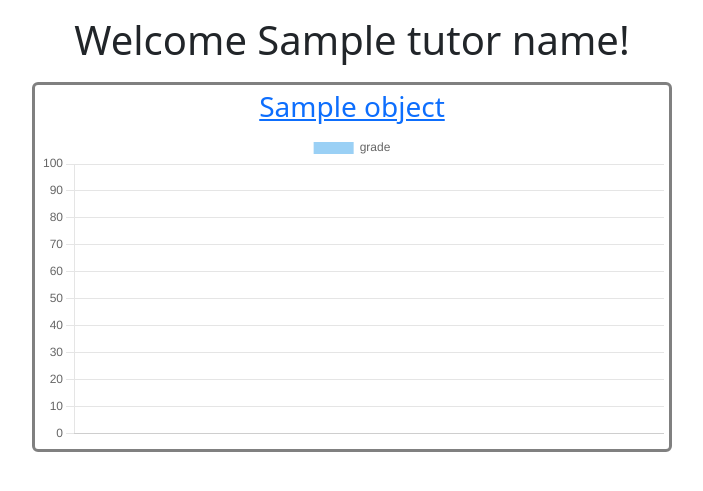
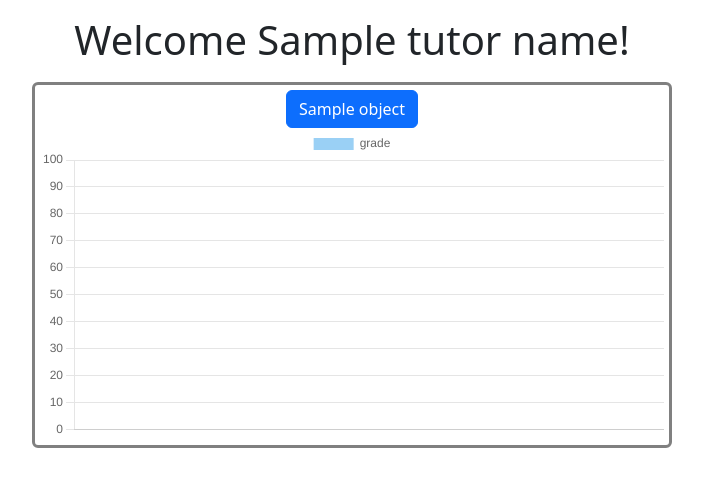
Before and after one commit to WillGrabham/Assignment, a Flask app: template website/templates/tutor_home.html in a window 1280 px wide. Shown: the part 56-547 px from the top of the page, without its empty margins (288-991 px from the left). Run offline with Flask 3, Linux system fonts and the light colour scheme; the template is opened without the code that fills it: most values are stand-ins (such as "Sample title", 1, 10 or a date in 2020); some libraries are stand-ins or nearby versions.

Commit message:
Add button to navigate to student

```diff
--- a/website/templates/tutor_home.html
+++ b/website/templates/tutor_home.html
@@ -8,8 +8,8 @@
     {% for student_id, object in student_grades.items() %}
         <div class="card" style="width: 40rem;border: 3px solid grey; margin: 10px; padding: 5px">
             <div style="text-align: center">
-                <a href="{{url_for('main.edit_student', student_id=student_id)}}">
-                    <h3>{{object.student_name}}</h3>
+                <a class="btn btn-primary" href="{{url_for('main.edit_student', student_id=student_id)}}">
+                    {{object.student_name}}
                 </a>
             </div>
             <canvas id="chart-{{student_id}}">
```
